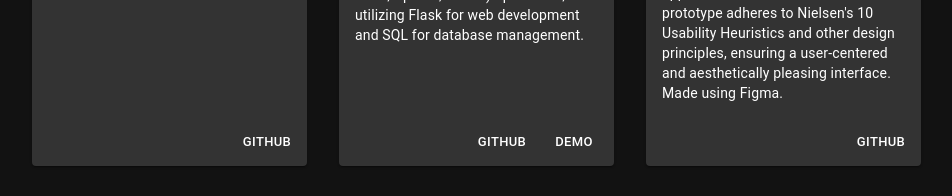
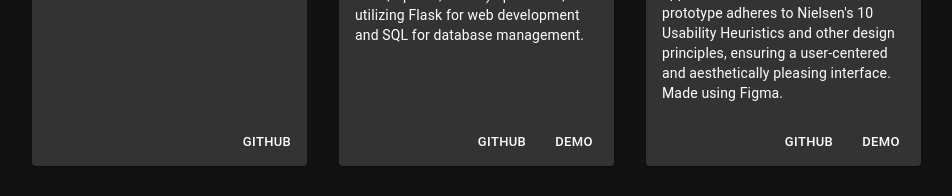
Before and after one commit to chengmic/portfolio-website, a Next.js app: page / in a window 1280 px wide. Shown: the part 2120-2316 px from the top of the page, without its empty margins (80-1032 px from the left). Built offline with nearby package versions, Linux system fonts and the light colour scheme.

Commit message:
add demo link to ui project

```diff
--- a/app/components/ProjectsSection.jsx
+++ b/app/components/ProjectsSection.jsx
@@ -23,6 +23,7 @@ const projectsData = [
     description: "Plenty of Furs is a UI/UX design project for a mobile, pet adoption application akin to Tinder. This prototype adheres to Nielsen's 10 Usability Heuristics and other design principles, ensuring a user-centered and aesthetically pleasing interface. Made using Figma.",
     image: '/images/thumbnails/plentyoffur.png',
     gitlink: 'https://github.com/chengmic/Plenty-of-Fur',
+    demolink: 'https://www.figma.com/proto/v8CvQ5ILlvF1tm642TVCoF/Plenty-of-Fur-Prototype?node-id=2-2&t=5Vl1gx2gsNB21g3c-0&scaling=scale-down&content-scaling=fixed&page-id=0%3A1&starting-point-node-id=2%3A2',
   },
   {
     id: 4,
```
